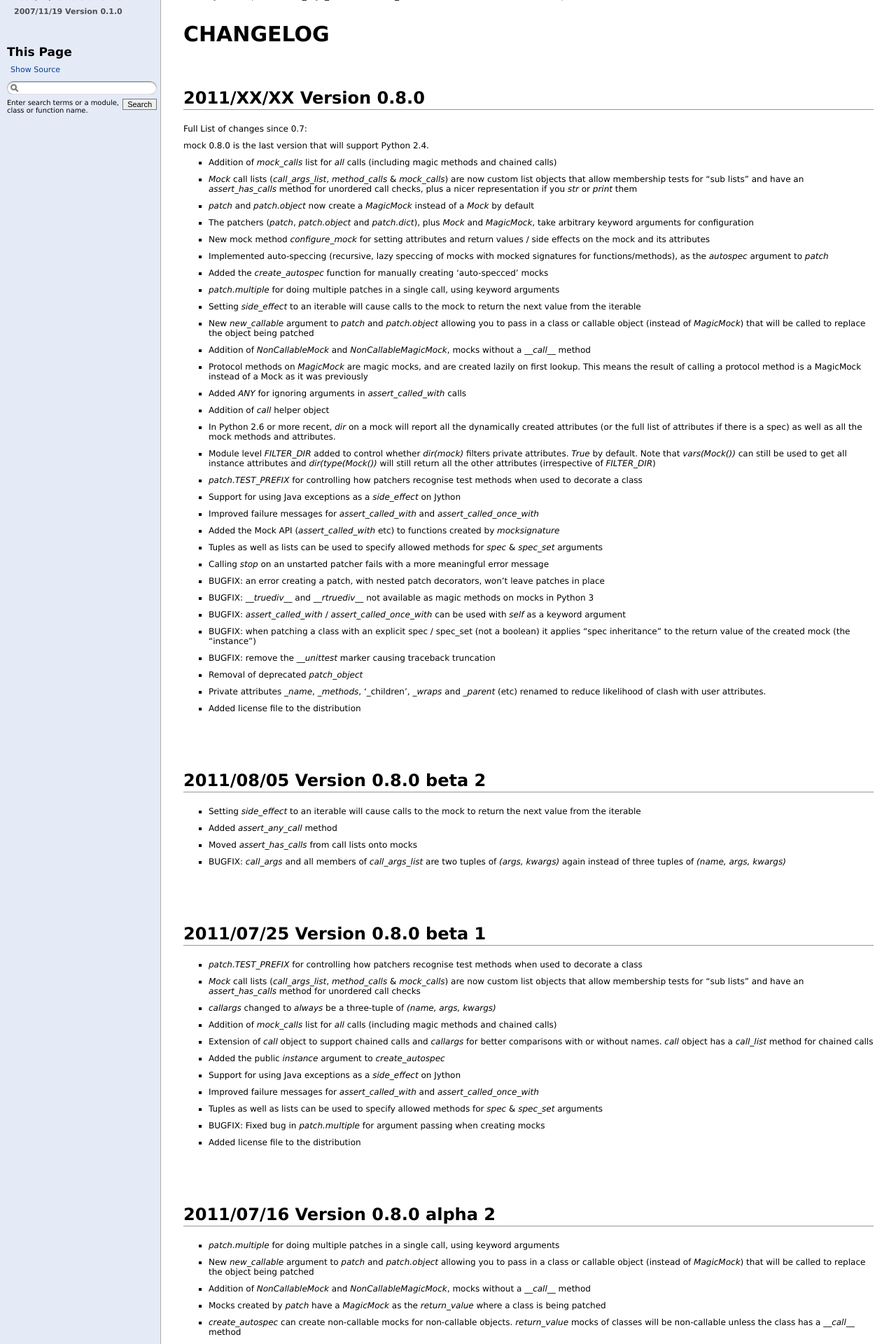
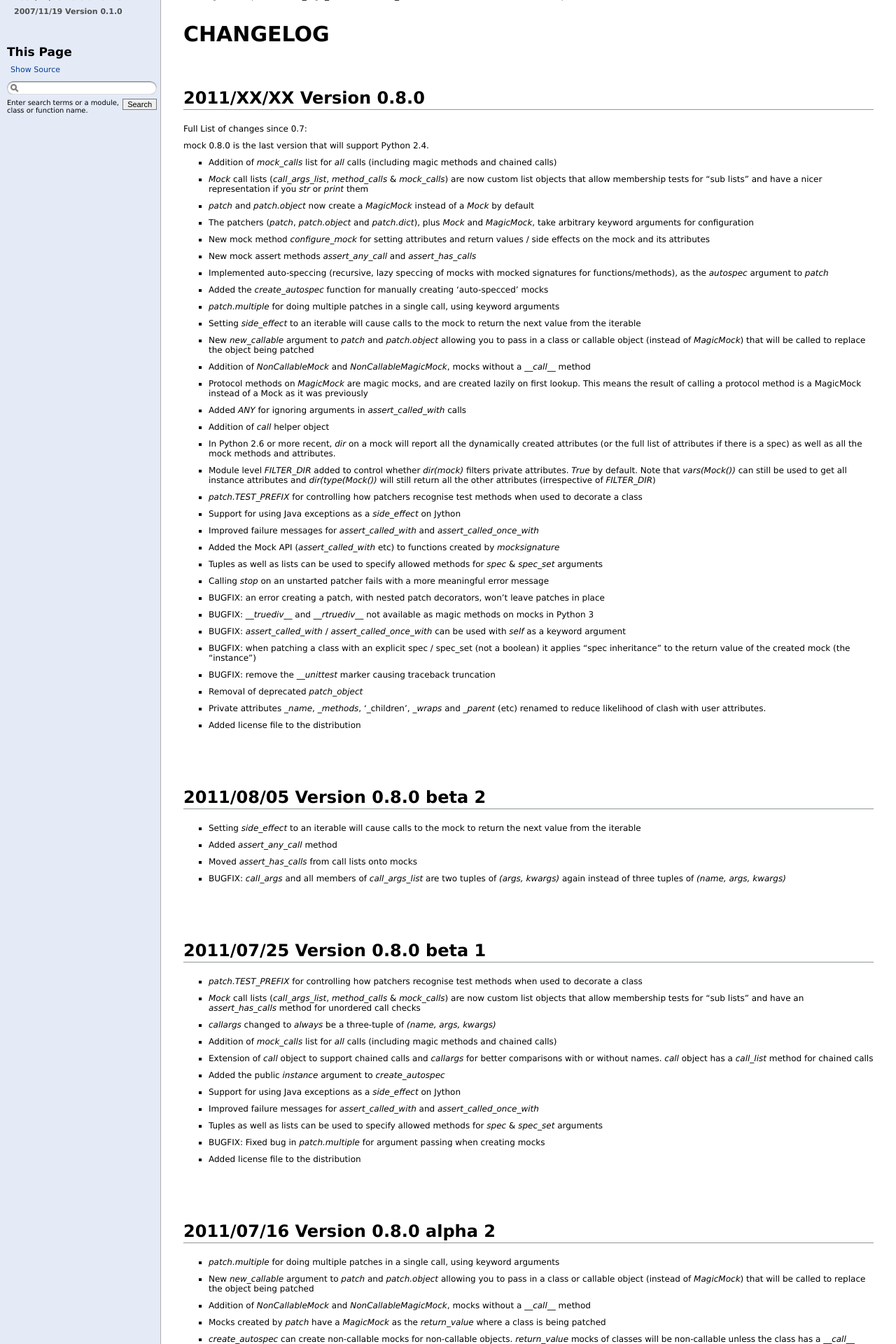
Before and after one commit to testing-cabal/mock, a Sphinx documentation site: the page built from docs/changelog.txt, in a window 1280 px wide. Shown: the part 782-2702 px from the top of the page at 70% size. Built offline with Sphinx 7.4.7, drawn with Linux system fonts in a browser that asks for light colours; pages that are not in the unit, such as notebooks, are missing from menus; some of the changed text lies outside the part shown.

Commit message:
Changelog update

```diff
--- a/docs/changelog.txt
+++ b/docs/changelog.txt
@@ -92,14 +92,14 @@
   chained calls)
 * `Mock` call lists (`call_args_list`, `method_calls` & `mock_calls`) are now
   custom list objects that allow membership tests for "sub lists" and have
-  an `assert_has_calls` method for unordered call checks, plus a nicer
-  representation if you `str` or `print` them
+  a nicer representation if you `str` or `print` them
 * `patch` and `patch.object` now create a `MagicMock` instead of a `Mock` by
   default
 * The patchers (`patch`, `patch.object` and `patch.dict`), plus `Mock` and
   `MagicMock`, take arbitrary keyword arguments for configuration
 * New mock method `configure_mock` for setting attributes and return values /
   side effects on the mock and its attributes
+* New mock assert methods `assert_any_call` and `assert_has_calls`
 * Implemented auto-speccing (recursive, lazy speccing of mocks with mocked
   signatures for functions/methods), as the `autospec` argument to `patch`
 * Added the `create_autospec` function for manually creating 'auto-specced'
```
